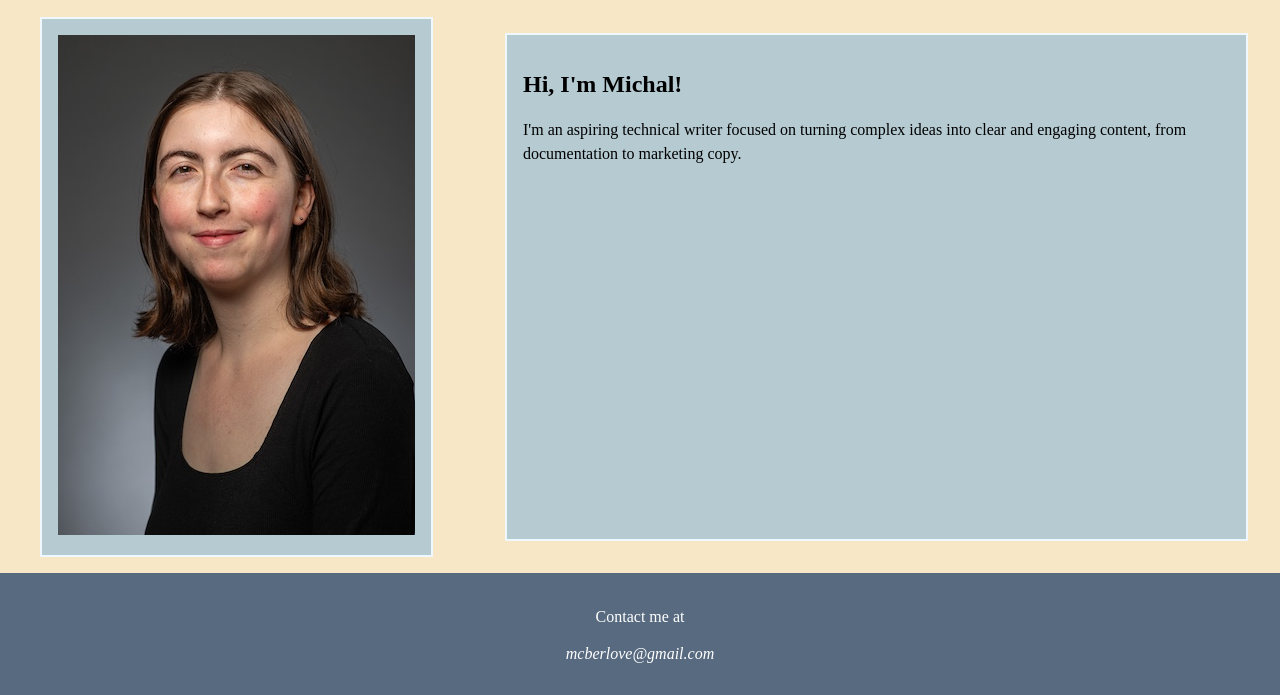
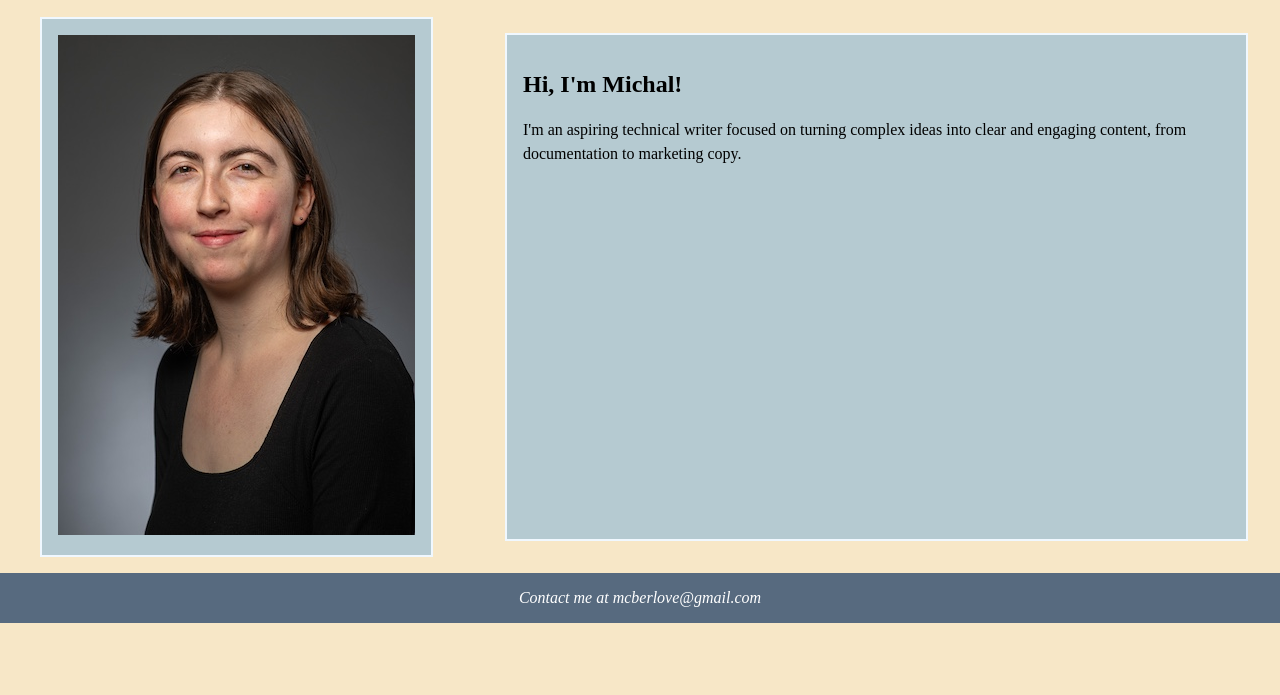
Before and after one commit to mcberlove/mcberlove.github.io, a plain HTML site: page exercises/webhomepage.html in a window 1280 px wide. Shown: the part 247-942 px from the top of the page. After the commit the page ends 870 px from the top, so only its background shows below. Drawn offline with Linux system fonts and the light colour scheme.

Commit message:
Update webhomepage.html

```diff
--- a/exercises/webhomepage.html
+++ b/exercises/webhomepage.html
@@ -31,7 +31,7 @@
             </div>
         </main>
         <footer>
-            <p>Contact me at <address>mcberlove@gmail.com</address></p>
+            <address>Contact me at mcberlove@gmail.com</address>
         </footer>
         </div>
     </body>
```
